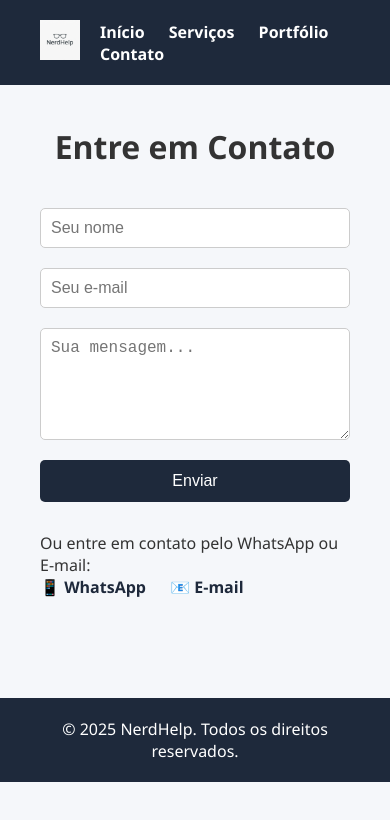
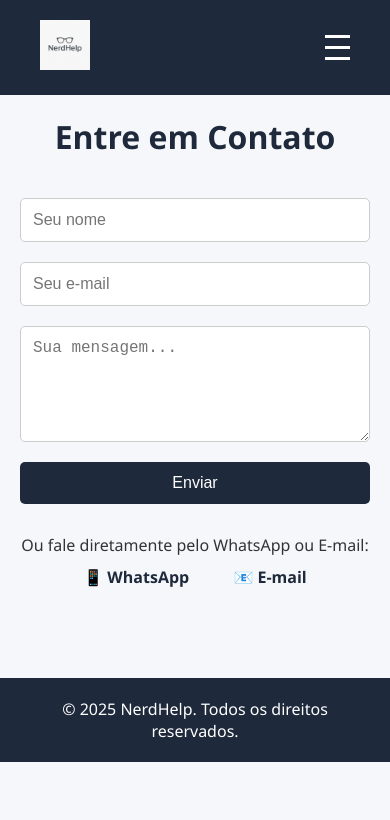
Before and after one commit to NerdHelp/contato, a plain HTML site: page index.html in a window 390 px wide. Drawn offline with Linux system fonts and the light colour scheme.

Commit message:
Update index.html

```diff
--- a/index.html
+++ b/index.html
@@ -1,20 +1,24 @@
+
 <!DOCTYPE html>
 <html lang="pt-BR">
 <head>
-    <meta charset="UTF-8">
-    <meta name="viewport" content="width=device-width, initial-scale=1.0">
+  <meta charset="UTF-8" />
+  <meta name="viewport" content="width=device-width, initial-scale=1.0"/>
   <title>Contato - NerdHelp</title>
+  <link rel="icon" type="image/png" href="inicial/banana.png">
   <style>
     * {
       margin: 0;
       padding: 0;
       box-sizing: border-box;
     }
+
     body {
       font-family: 'Segoe UI', Tahoma, Geneva, Verdana, sans-serif;
       background-color: #f5f7fa;
       color: #333;
     }
+
     header {
       background-color: #1e293b;
       color: white;
@@ -22,35 +26,87 @@
       display: flex;
       justify-content: space-between;
       align-items: center;
+      position: relative;
     }
-        .logo img {
-            height: 40px;
+
+    header img {
+      height: 50px;
     }
+
+    nav {
+      display: flex;
+      gap: 20px;
+    }
+
     nav a {
       color: white;
       text-decoration: none;
-            margin-left: 20px;
       font-weight: bold;
     }
+
     nav a:hover {
       text-decoration: underline;
     }
+
+    .menu-toggle {
+      display: none;
+      flex-direction: column;
+      cursor: pointer;
+    }
+
+    .menu-toggle div {
+      width: 25px;
+      height: 3px;
+      background-color: white;
+      margin: 4px 0;
+      transition: 0.4s;
+    }
+
+    .mobile-menu {
+      display: none;
+      flex-direction: column;
+      background-color: #1e293b;
+      position: absolute;
+      top: 70px;
+      right: 40px;
+      padding: 20px;
+      border-radius: 8px;
+      z-index: 10;
+    }
+
+    .mobile-menu a {
+      color: white;
+      text-decoration: none;
+      font-weight: bold;
+      margin: 10px 0;
+    }
+
     .container {
       padding: 40px;
       max-width: 800px;
       margin: 0 auto;
     }
+
+    h1 {
+      text-align: center;
+      margin-bottom: 40px;
+      font-size: 2.5rem;
+      color: #1e293b;
+    }
+
     form {
       display: flex;
       flex-direction: column;
     }
+
     input, textarea {
       margin-bottom: 20px;
-            padding: 10px;
+      padding: 12px;
       border: 1px solid #ccc;
       border-radius: 5px;
       font-size: 16px;
     }
+
     button {
       background-color: #1e293b;
       color: white;
@@ -60,22 +116,28 @@
       border-radius: 5px;
       cursor: pointer;
     }
+
     button:hover {
       background-color: #334155;
     }
+
     .social {
       margin-top: 30px;
+      text-align: center;
     }
+
     .social a {
       display: inline-block;
-            margin-right: 20px;
+      margin: 10px 20px;
       color: #1e293b;
       font-weight: bold;
       text-decoration: none;
     }
+
     .social a:hover {
       text-decoration: underline;
     }
+
     footer {
       background-color: #1e293b;
       color: white;
@@ -83,24 +145,60 @@
       padding: 20px;
       margin-top: 60px;
     }
+
+    @media (max-width: 768px) {
+      nav {
+        display: none;
+      }
+
+      .menu-toggle {
+        display: flex;
+      }
+
+      .mobile-menu.show {
+        display: flex;
+      }
+
+      .container {
+        padding: 20px;
+      }
+
+      h1 {
+        font-size: 2rem;
+      }
+    }
   </style>
 </head>
 <body>
 
   <header>
-        <div class="logo">
+    <div>
       <img src="banana.png" alt="Logo NerdHelp">
     </div>
-        <nav>
+
+    <nav class="desktop-menu">
       <a href="https://kauan-turra.github.io/inicial/">Início</a>
       <a href="https://kauan-turra.github.io/servi-os/">Serviços</a>
       <a href="https://kauan-turra.github.io/portfolio/">Portfólio</a>
       <a href="https://kauan-turra.github.io/contato/">Contato</a>
     </nav>
+
+    <div class="menu-toggle" onclick="toggleMenu()">
+      <div></div>
+      <div></div>
+      <div></div>
+    </div>
+
+    <div class="mobile-menu" id="mobileMenu">
+      <a href="https://kauan-turra.github.io/inicial/">Início</a>
+      <a href="https://kauan-turra.github.io/servi-os/">Serviços</a>
+      <a href="https://kauan-turra.github.io/portfolio/">Portfólio</a>
+      <a href="https://kauan-turra.github.io/contato/">Contato</a>
+    </div>
   </header>
 
   <div class="container">
-        <h1 style="text-align: center; margin-bottom: 40px;">Entre em Contato</h1>
+    <h1>Entre em Contato</h1>
 
     <form action="https://formsubmit.co/kauanmarquesturra@gmail.com" method="POST">
       <input type="text" name="nome" placeholder="Seu nome" required>
@@ -110,7 +208,7 @@
     </form>
 
     <div class="social">
-            <p>Ou entre em contato pelo WhatsApp ou E-mail:</p>
+      <p>Ou fale diretamente pelo WhatsApp ou E-mail:</p>
       <a href="https://wa.me/11950624277" target="_blank">📱 WhatsApp</a>
       <a href="mailto:kauanmarquesturra@gmail.com">📧 E-mail</a>
     </div>
@@ -120,5 +218,12 @@
     © 2025 NerdHelp. Todos os direitos reservados.
   </footer>
 
+  <script>
+    function toggleMenu() {
+      const menu = document.getElementById('mobileMenu');
+      menu.classList.toggle('show');
+    }
+  </script>
+
 </body>
 </html>
```
Lines whose indentation alone changed are shown as unchanged.
